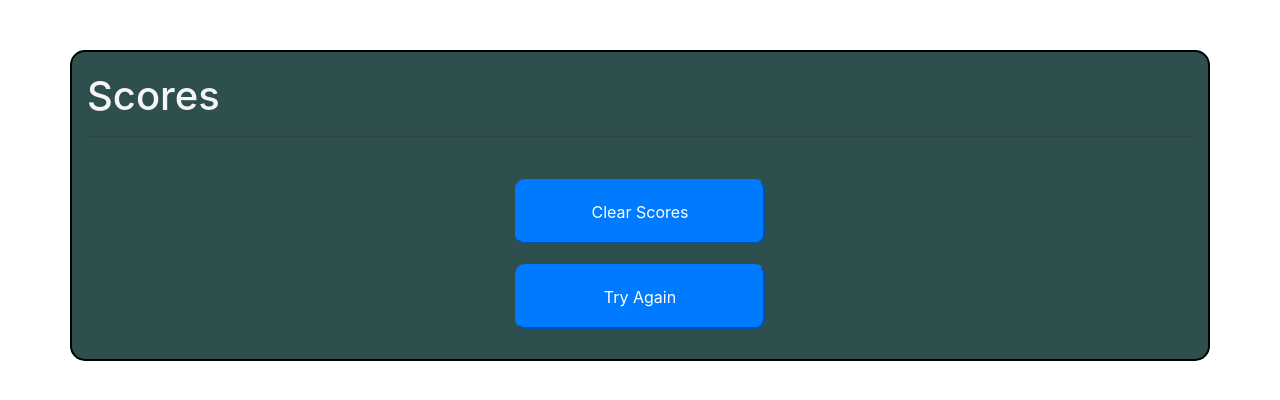
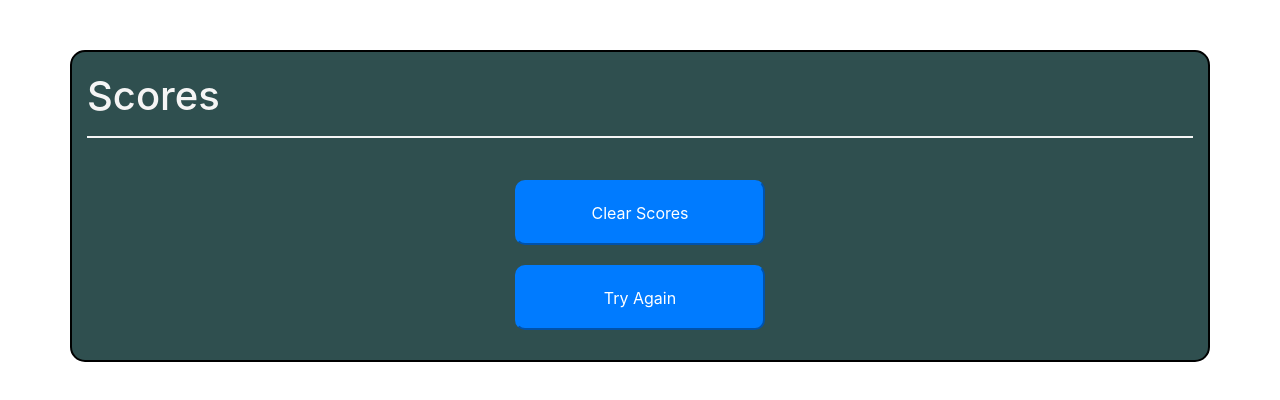
Before and after one commit to j-nederveld/JavaScript-CodeQuiz, a plain HTML site: page scores/highscore.html in a window 1280 px wide. Drawn offline with nearby package versions, Linux system fonts and the light colour scheme.

Commit message:
updated style on highscore page

```diff
--- a/assets/style.css
+++ b/assets/style.css
@@ -35,6 +35,11 @@
     color: whitesmoke;
 }
 
+.hr {
+    color: whitesmoke;
+    border: 1px solid;
+}
+
 #timer {
     font-size: 48px;
 }
--- a/scores/highscore.html
+++ b/scores/highscore.html
@@ -10,7 +10,7 @@
 <body onload="getParams()">
     <div class="container">
     <h1>Scores</h1>
-    <hr>
+    <hr class="hr">
     <div class="row">
     <div class="col-12 marginAuto text-center">
     <ul style="list-style-type: none; padding: 0px !important;" id="scores"></ul>
```
